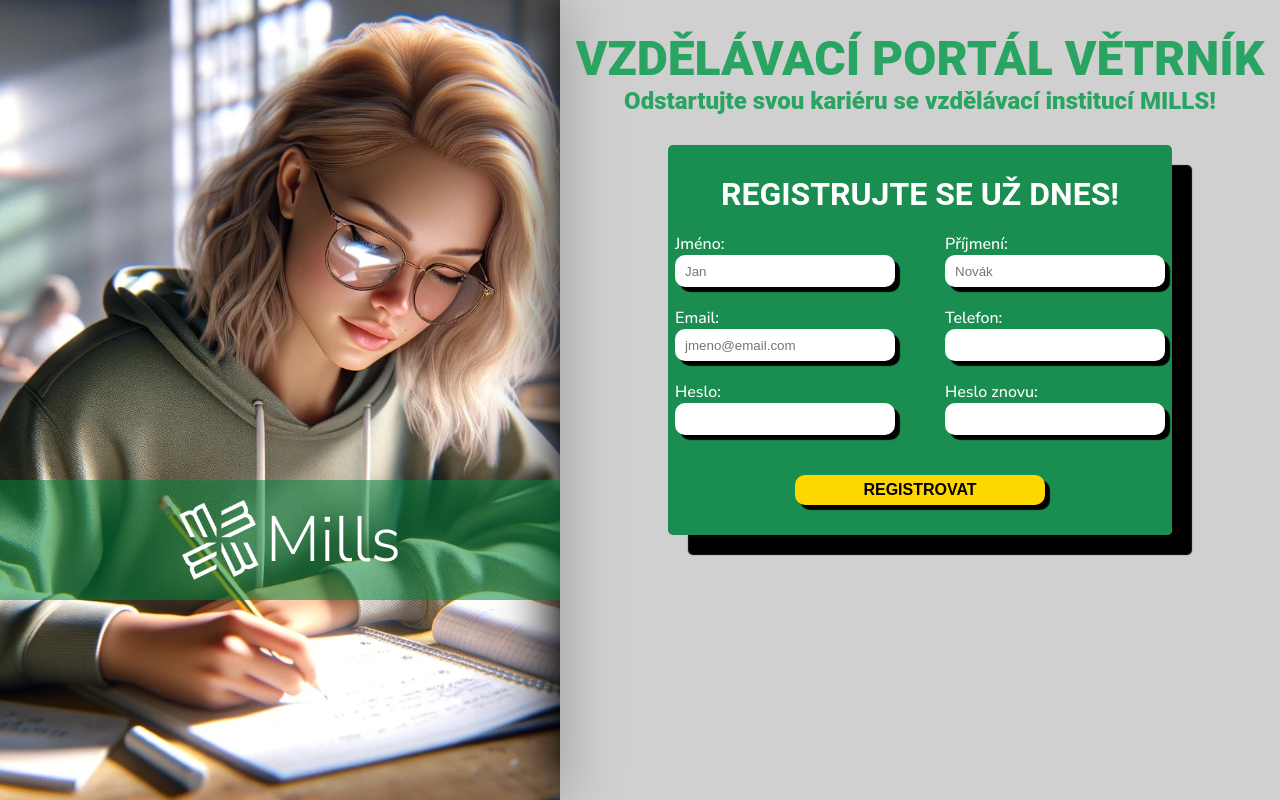
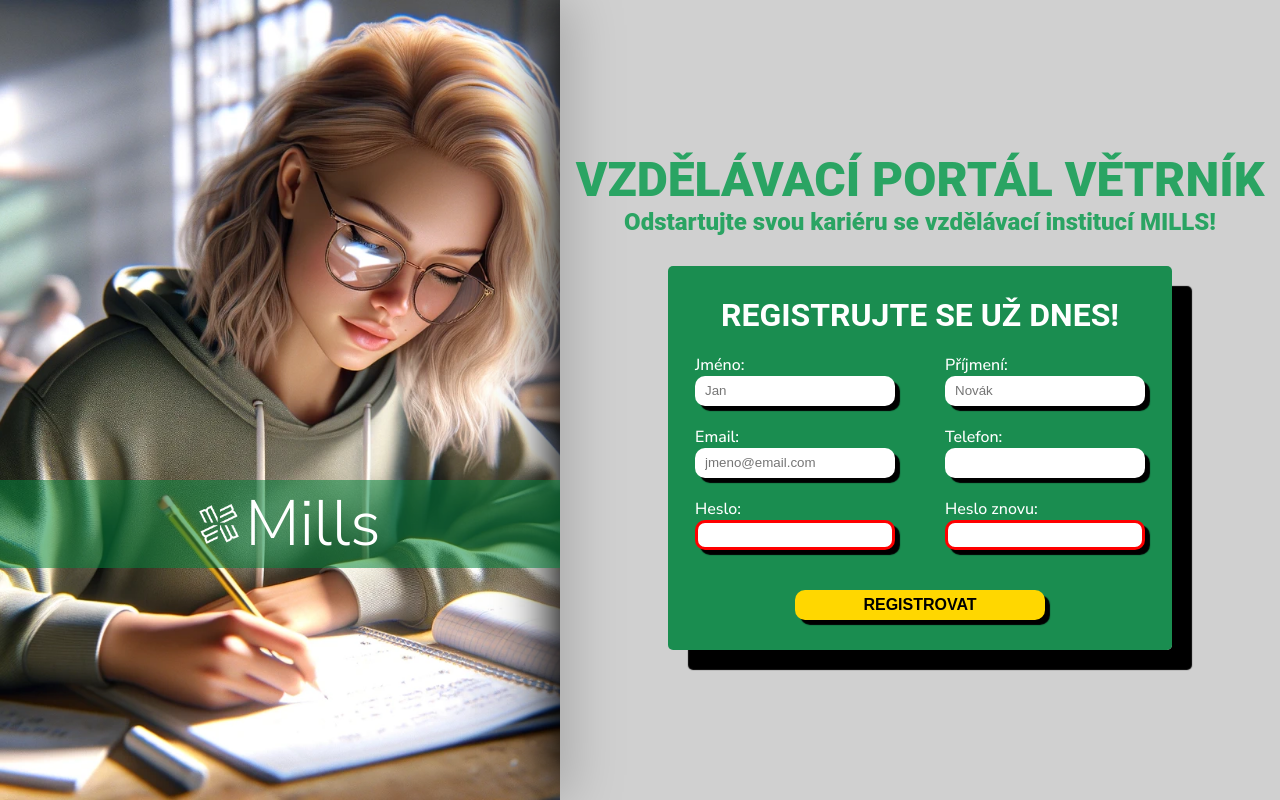
Before and after one commit to mikels0n/sign-up-form, a plain HTML site: page index.html in a window 1280 px wide. Drawn offline with Linux system fonts and the light colour scheme; a web font is replaced by a local one.

Commit message:
Validation styling for password added

```diff
--- a/index.html
+++ b/index.html
@@ -18,7 +18,7 @@
         </div>
     </div>
     <div id="rightSide">
-        <h1>VZDĚLÁVACÍ PORTÁL VĚTRNÍK</h2>
+        <h1 style="margin-top: 0px;">VZDĚLÁVACÍ PORTÁL VĚTRNÍK</h2>
         <h2>Odstartujte svou kariéru se vzdělávací institucí MILLS!</h1>
         <div id="loginWrapper">
             <fieldset>
@@ -27,15 +27,15 @@
                     <ul>
                         <li>
                             <label for="first_name">Jméno:</label>
-                            <input type="text" id="first_name" name="name" placeholder="Jan"/>
+                            <input type="text" id="first_name" name="name" placeholder="Jan" required/>
                         </li>
                         <li>
                             <label for="user_email">Email:</label>
-                            <input type="email" name="email" id="user_email" placeholder="jmeno@email.com"/>
+                            <input type="email" name="email" id="user_email" placeholder="jmeno@email.com" required/>
                         </li>
                         <li>
                             <label for="user_pass">Heslo:</label>
-                            <input type="password" name="pass" id="user_pass"/>
+                            <input type="password" name="pass" id="user_pass" minlength="8" required/>
                         </li>
                     </ul>
                 </div>
@@ -43,15 +43,15 @@
                     <ul>
                         <li>
                             <label for="last_name">Příjmení:</label>
-                            <input type="text" id="last_name" name="surname" placeholder="Novák"/>
+                            <input type="text" id="last_name" name="surname" placeholder="Novák" required/>
                         </li>
                         <li>
                             <label for="user_tel">Telefon:</label>
-                            <input type="tel" name="tel" id="user_tel"/>
+                            <input type="tel" name="tel" id="user_tel" required/>
                         </li>
                         <li>
                             <label for="user_pass_correct">Heslo znovu:</label>
-                            <input type="password" name="pass_correct" id="user_pass_correct"/>
+                            <input type="password" name="pass_correct" id="user_pass_correct" minlength="8" required/>
                         </li>
                     </ul>
                 </div>
--- a/style.css
+++ b/style.css
@@ -1,5 +1,11 @@
 * {
     margin: 0;
+  }
+
+  *,
+  *::before,
+  *::after {
+      box-sizing: border-box;
   }
 
 body {
@@ -20,6 +26,7 @@ body {
     display: flex;
     flex-direction: column;
     align-items: center;
+    justify-content: center;
     box-shadow: -10px -10px 50px black;
     flex: auto;
 }
@@ -50,6 +57,8 @@ p {
 
 #blonde {
     display: block;
+  margin-left: auto;
+  margin-right: auto;
     max-width:70vh;
     max-height:100vh;
     object-fit: cover;
@@ -177,3 +186,24 @@ input {
     font-size: 1em;
     font-weight: 700;
 }
+
+#user_pass_correct:invalid, #user_pass:invalid {
+    width: 200px;
+    height: 30px;
+    border: 3px solid;
+    border-color: red;
+  }
+
+#user_pass_correct:focus, #user_pass:focus {
+    border: 0;
+}
+
+input:focus {
+    outline: none;
+    background-color: white;
+    box-shadow: 5px 5px 1px gold;
+}
+
+input:hover {
+    background-color: lightgrey;
+}
```
Also changed, not shown: 1 other file.
